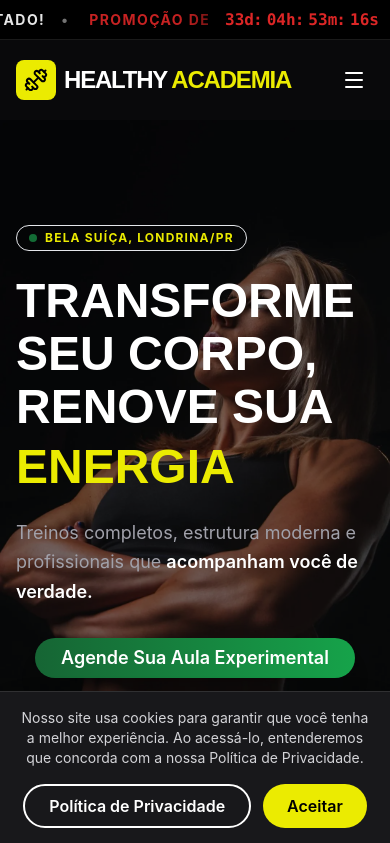
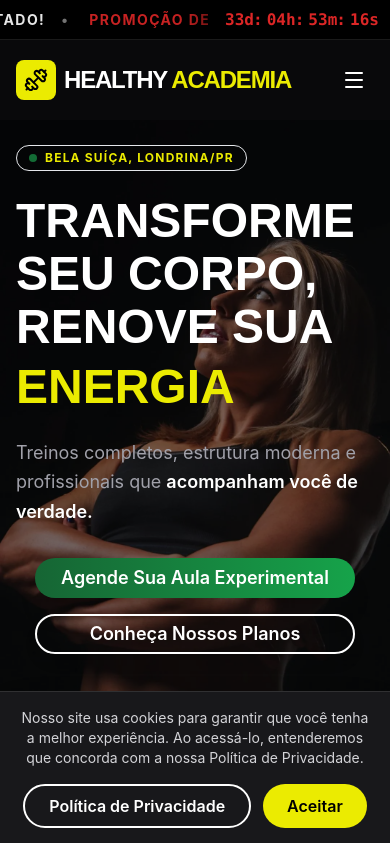
Before and after one commit to Takoa25/2-LP-Gym-Template, a React (Vite) app: page / in a window 390 px wide. Shown: the top 843 px of the page. Built offline with nearby package versions, Linux system fonts and the light colour scheme.

Commit message:
feat: add Hero component with responsive background image, headline, subheadline, and call-to-action buttons.

```diff
--- a/src/components/Hero.tsx
+++ b/src/components/Hero.tsx
@@ -25,11 +25,11 @@ const Hero: React.FC = () => {
 
         /* --- AJUSTE DE ESPAÇAMENTO (PADDING) --- */
         /* Mobile (celulares) */
-        pt-20              /* Espaço acima do texto (topo) */
+        pt-18              /* Espaço acima do texto (topo) */
         pb-12              /* Espaço abaixo dos botões (base) */
 
         /* Tablet (telas médias) */
-        md:pt-32           /* Aumenta o espaço no topo para tablets */
+        md:pt-40           /* Aumenta o espaço no topo para tablets */
 
         /* Desktop (telas grandes) */
         lg:pt-0            /* Zera o espaço no topo (usa centralização automática) */
```
